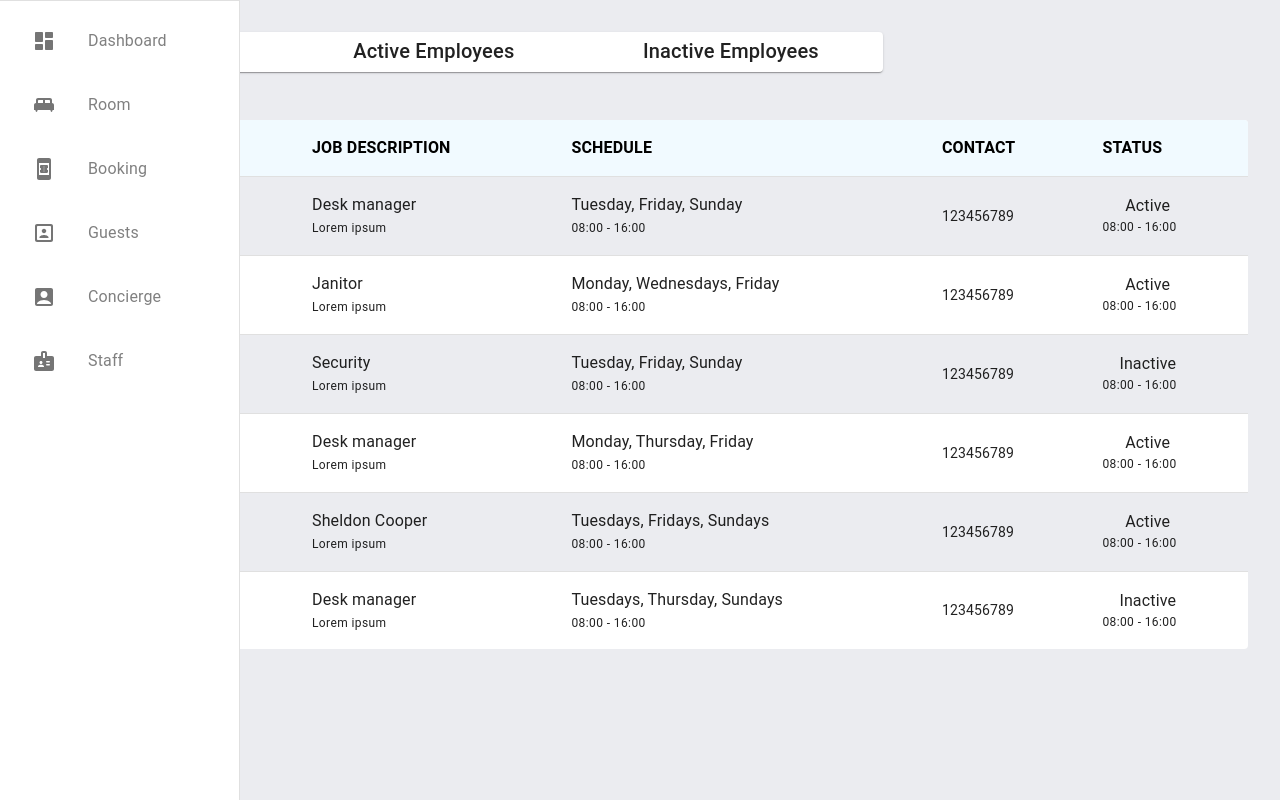
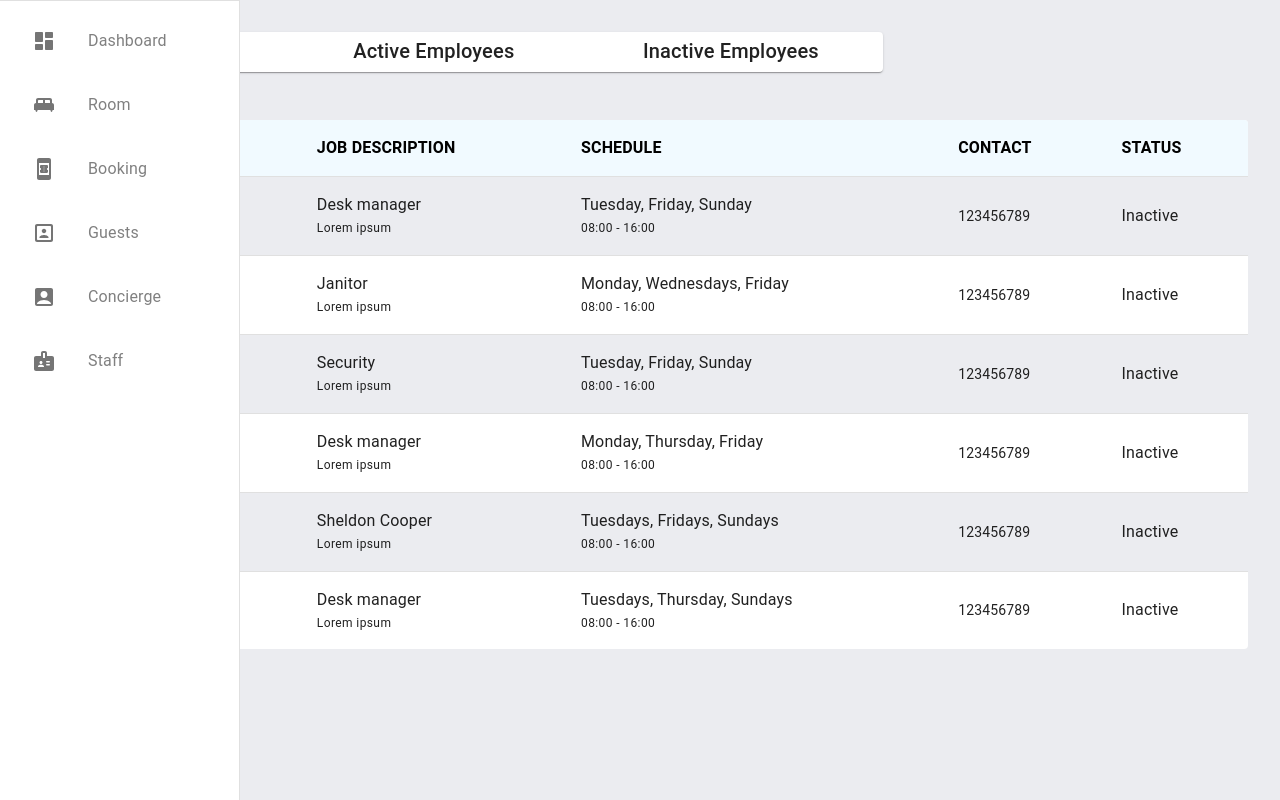
Before and after one commit to Sena543/hotel-mgt-frontend, a React (Vite) app: page /employees in a window 1280 px wide. Built offline with nearby package versions, Linux system fonts and the light colour scheme.

Commit message:
dynamic status

```diff
--- a/src/pages/Staff/Staff.tsx
+++ b/src/pages/Staff/Staff.tsx
@@ -83,19 +83,14 @@ function Staff() {
 										</TableCell>
 										<TableCell>{contact}</TableCell>
 										<TableCell>
-											<Typography
-												className={status.toLocaleLowerCase()}
-												style={{
-													display: "grid",
-													placeItems: "center",
-													width: "70%",
-													borderRadius: 5,
-												}}
-											>
-												{status}
-											</Typography>
-											<Typography variant="caption" display="block">
-												{time}
+											<Typography className={status.toLocaleLowerCase()}>
+												{schedule
+													.split(", ")
+													.includes(
+														new Date().toLocaleDateString("en-us", { weekday: "long" })
+													)
+													? "Active"
+													: "Inactive"}
 											</Typography>
 										</TableCell>
 									</StyledTableRow>
```
